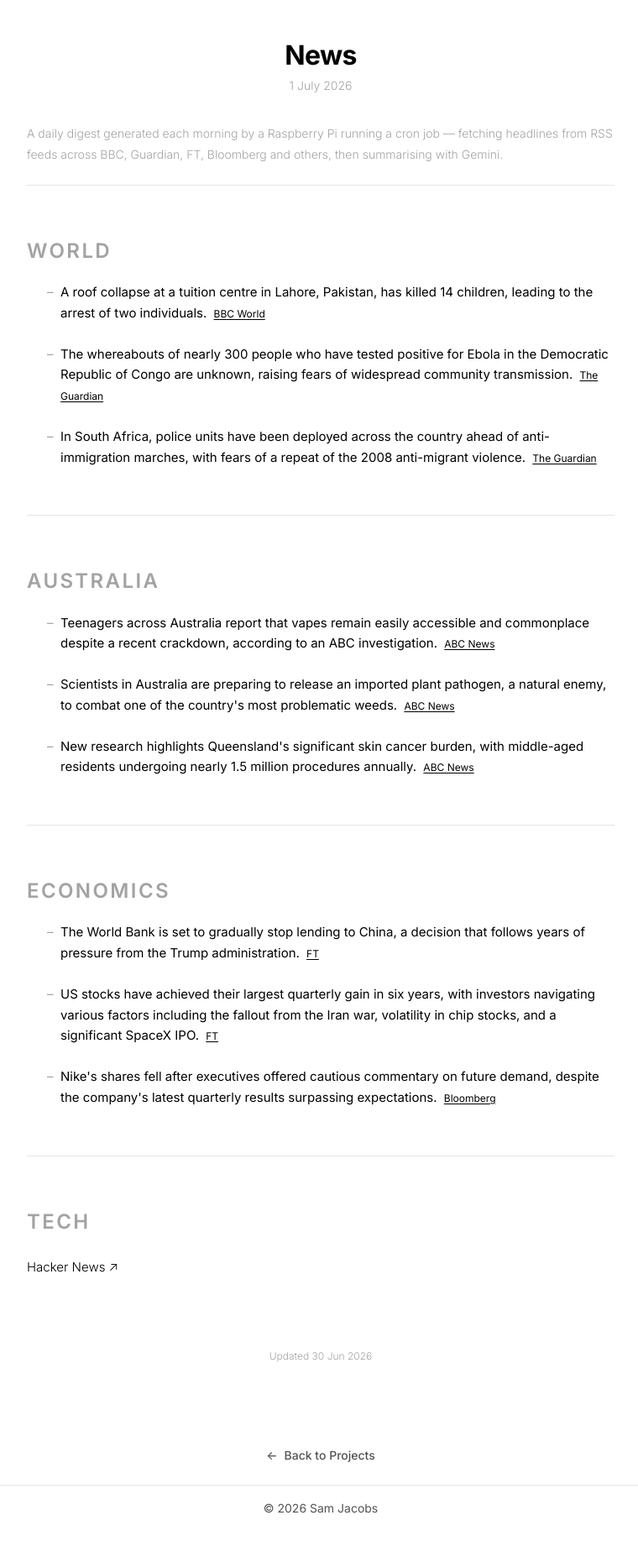
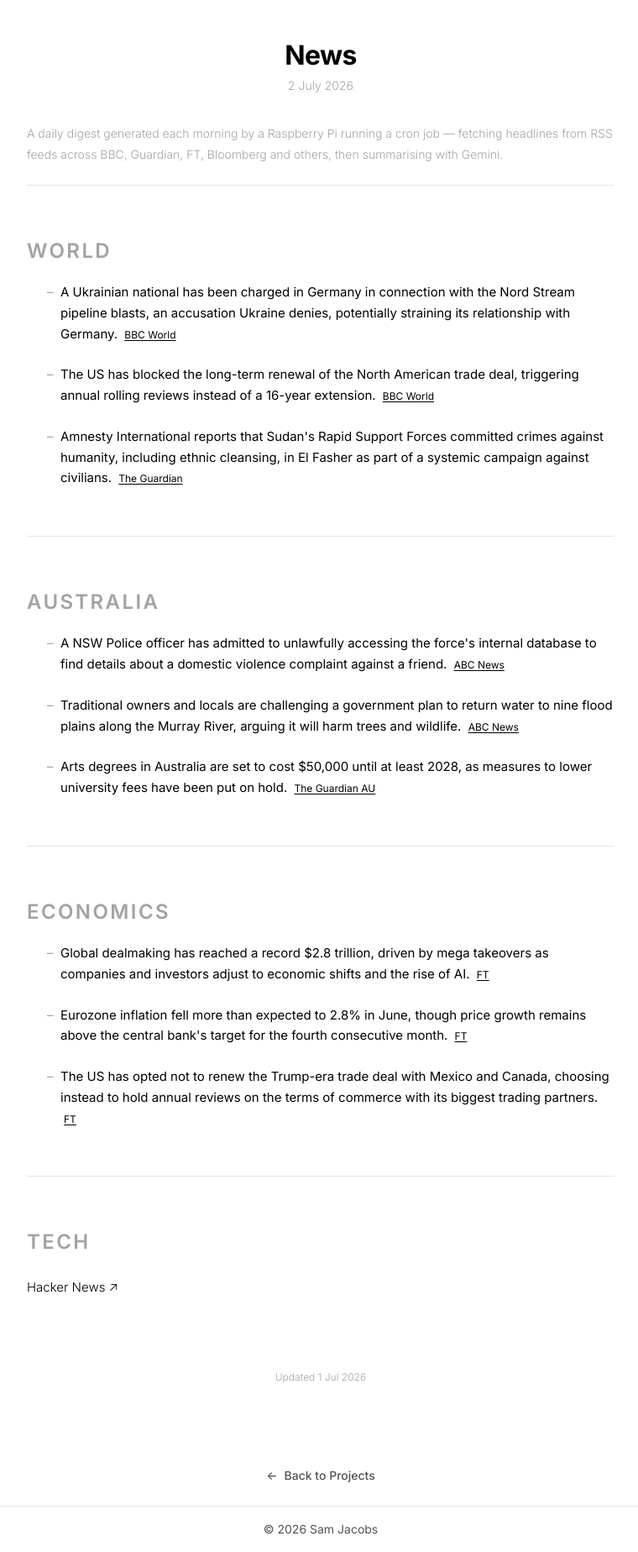
Before and after one commit to s-jac/s-jac.github.io, a Jekyll site: the page built from projects/news.html, in a window 1280 px wide. Shown: the whole page at 84% size, without its empty margins (258-1018 px from the left). Built offline with Jekyll 4.4.1, drawn with Linux system fonts in a browser that asks for light colours; before the commit the page ends 1823 px from its top, so only the background shows below that.

Commit message:
daily news update 2 July 2026

```diff
--- a/_data/news.json
+++ b/_data/news.json
@@ -1,22 +1,22 @@
 {
-  "date": "1 July 2026",
-  "generated_at": "2026-06-30T21:00:25.058117+00:00",
+  "date": "2 July 2026",
+  "generated_at": "2026-07-01T21:00:23.616472+00:00",
   "sections": [
     {
       "heading": "World",
       "bullets": [
         {
-          "text": "A roof collapse at a tuition centre in Lahore, Pakistan, has killed 14 children, leading to the arrest of two individuals.",
+          "text": "A Ukrainian national has been charged in Germany in connection with the Nord Stream pipeline blasts, an accusation Ukraine denies, potentially straining its relationship with Germany.",
           "source": "BBC World",
           "url": "https://www.bbc.com/news/world"
         },
         {
-          "text": "The whereabouts of nearly 300 people who have tested positive for Ebola in the Democratic Republic of Congo are unknown, raising fears of widespread community transmission.",
-          "source": "The Guardian",
-          "url": "https://www.theguardian.com"
+          "text": "The US has blocked the long-term renewal of the North American trade deal, triggering annual rolling reviews instead of a 16-year extension.",
+          "source": "BBC World",
+          "url": "https://www.bbc.com/news/world"
         },
         {
-          "text": "In South Africa, police units have been deployed across the country ahead of anti-immigration marches, with fears of a repeat of the 2008 anti-migrant violence.",
+          "text": "Amnesty International reports that Sudan's Rapid Support Forces committed crimes against humanity, including ethnic cleansing, in El Fasher as part of a systemic campaign against civilians.",
           "source": "The Guardian",
           "url": "https://www.theguardian.com"
         }
@@ -26,19 +26,19 @@
       "heading": "Australia",
       "bullets": [
         {
-          "text": "Teenagers across Australia report that vapes remain easily accessible and commonplace despite a recent crackdown, according to an ABC investigation.",
+          "text": "A NSW Police officer has admitted to unlawfully accessing the force's internal database to find details about a domestic violence complaint against a friend.",
           "source": "ABC News",
           "url": "https://www.abc.net.au/news"
         },
         {
-          "text": "Scientists in Australia are preparing to release an imported plant pathogen, a natural enemy, to combat one of the country's most problematic weeds.",
+          "text": "Traditional owners and locals are challenging a government plan to return water to nine flood plains along the Murray River, arguing it will harm trees and wildlife.",
           "source": "ABC News",
           "url": "https://www.abc.net.au/news"
         },
         {
-          "text": "New research highlights Queensland's significant skin cancer burden, with middle-aged residents undergoing nearly 1.5 million procedures annually.",
-          "source": "ABC News",
-          "url": "https://www.abc.net.au/news"
+          "text": "Arts degrees in Australia are set to cost $50,000 until at least 2028, as measures to lower university fees have been put on hold.",
+          "source": "The Guardian AU",
+          "url": "https://www.theguardian.com/au"
         }
       ]
     },
@@ -46,19 +46,19 @@
       "heading": "Economics",
       "bullets": [
         {
-          "text": "The World Bank is set to gradually stop lending to China, a decision that follows years of pressure from the Trump administration.",
+          "text": "Global dealmaking has reached a record $2.8 trillion, driven by mega takeovers as companies and investors adjust to economic shifts and the rise of AI.",
           "source": "FT",
           "url": "https://www.ft.com"
         },
         {
-          "text": "US stocks have achieved their largest quarterly gain in six years, with investors navigating various factors including the fallout from the Iran war, volatility in chip stocks, and a significant SpaceX IPO.",
+          "text": "Eurozone inflation fell more than expected to 2.8% in June, though price growth remains above the central bank's target for the fourth consecutive month.",
           "source": "FT",
           "url": "https://www.ft.com"
         },
         {
-          "text": "Nike's shares fell after executives offered cautious commentary on future demand, despite the company's latest quarterly results surpassing expectations.",
-          "source": "Bloomberg",
-          "url": "https://www.bloomberg.com/markets"
+          "text": "The US has opted not to renew the Trump-era trade deal with Mexico and Canada, choosing instead to hold annual reviews on the terms of commerce with its biggest trading partners.",
+          "source": "FT",
+          "url": "https://www.ft.com"
         }
       ]
     }
```
